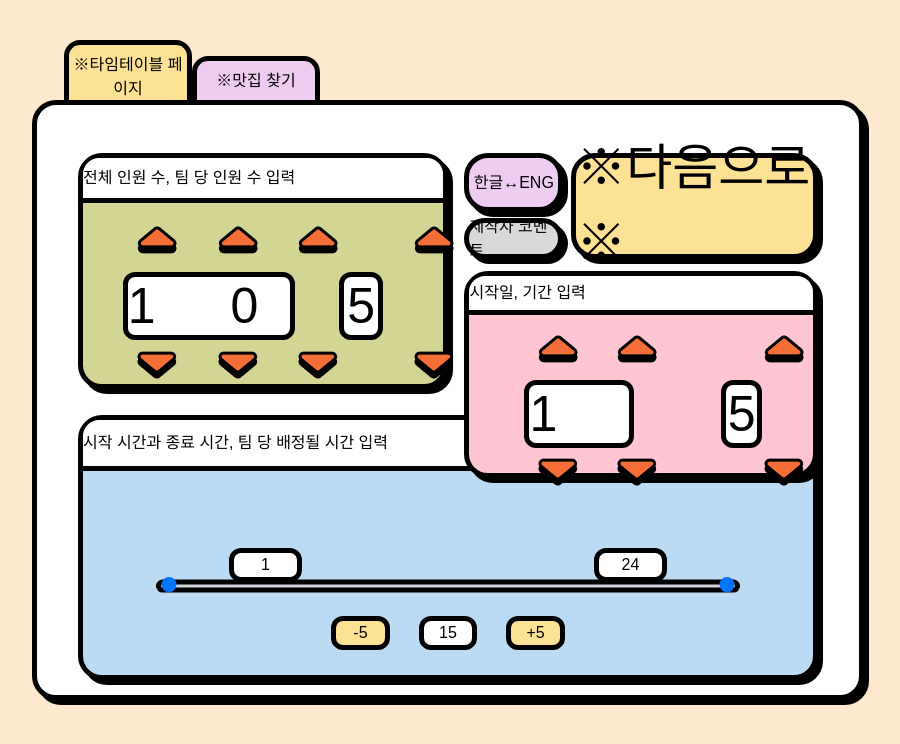
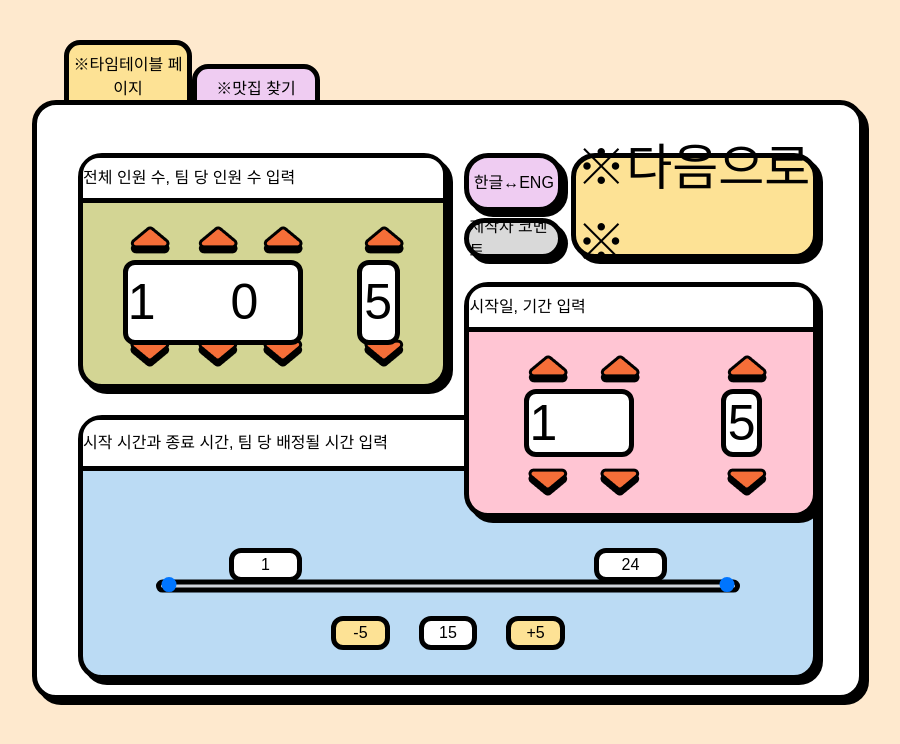
Before and after one commit to Siul49/web_programming_project, a website: page Time_Table/page1.html in a window 1280 px wide. Shown: the whole page, without its empty margins (192-1092 px from the left). Drawn offline with Linux system fonts and the light colour scheme; a web font is replaced by a local one.

Commit message:
4/10 약간의 수정

```diff
--- a/Time_Table/page1.html
+++ b/Time_Table/page1.html
@@ -9,11 +9,11 @@
   <link rel="stylesheet" href="css/style.css" />
 </head>
 
-<body class="bg-[#FEE9CE] h-screen flex justify-center items-center">
+<body class="bg-[#FEE9CE] w-screen h-screen flex justify-center items-center">
   <!-- 12시 까지? -->
   <!-- 상단 페이지 버튼 -->
   <button onclick="location.reload();" class="absolute w-[10%] h-[10%] left-[20%] top-[5%] bg-[#FDE295] text-black flex justify-center py-2 border-black rounded-2xl border-[5px] ">※타임테이블 페이지</button>
-  <button class="absolute w-[10%] h-[10%] left-[30%] top-[7%] bg-[#EFCCF2] text-black flex justify-center py-2 border-black rounded-2xl border-[5px] ">※맛집 찾기</button>
+  <button class="absolute w-[10%] h-[10%] left-[30%] top-[8%] bg-[#EFCCF2] text-black flex justify-center py-2 border-black rounded-2xl border-[5px] ">※맛집 찾기</button>
 
   <!-- ⚪ 메인 컨테이너 (전체 배경 흰색 틀) -->
   <div class='relative w-[65%] h-[75%] bg-white border-shadow-round flex justify-center items-center'>
@@ -52,7 +52,7 @@
       [&::-webkit-slider-thumb]:bg-center
       [&::-webkit-slider-thumb]:bg-contain
       [&::-webkit-slider-thumb]:cursor-pointer
-    " />
+      " />
 
         <!-- 최대값 조절 슬라이더 -->
         <input type="range" min="0" max="48" value="48" id="maxRange"
@@ -88,69 +88,70 @@
       </div>
 
       <!-- 위쪽 삼각 버튼들 (인원 수 증가) -->
-      <div class="relative top-[10%]">
-        <button class="relative left-[15%] hover:opacity-70">
+      <div class="relative w-full h-[10%] top-[10%]">
+        <button class="absolute left-[13%] hover:opacity-70">
           <img src="../resource/uptriangle.png" alt="인원 증가" class="w-65 h-31">
         </button>
-        <button class="relative left-[25%] hover:opacity-70">
+        <button class="absolute left-[32%] hover:opacity-70">
           <img src="../resource/uptriangle.png" alt="인원 증가" class="w-65 h-31">
         </button>
-        <button class="relative left-[35%] hover:opacity-70">
+        <button class="absolute left-[50%] hover:opacity-70">
           <img src="../resource/uptriangle.png" alt="인원 증가" class="w-65 h-31">
         </button>
-        <button class="relative left-[55%] hover:opacity-70">
+        <button class="absolute left-[78%] hover:opacity-70">
           <img src="../resource/uptriangle.png" alt="인원 증가" class="w-65 h-31">
         </button>
       </div>
 
       <!-- 인원 수 입력창 (총 인원 / 팀당 인원) -->
-      <div class="relative top-[15%]">
+      <div class="relative w-full h-[30%] top-[15%]">
         <input type="text" maxlength="3" value="100" oninput="this.value = this.value.replace(/[^0-9]/g, '')"
-               class="relative w-[48%] h-[10%] left-[11%] bg-[#FFF] border-black border-[5px] hover:border-[6px] rounded-xl z-20 text-[50px] text-center tracking-[1.5em] ">
+               class="absolute w-[50%] h-[100%] left-[11%] bg-[#FFF] border-black border-[5px] hover:border-[6px] rounded-xl z-20 text-[50px] text-center tracking-[1.5em] ">
         <input type="text" maxlength="1" value="5" oninput="this.value = this.value.replace(/[^0-9]/g, '')"
-               class="relative w-[12%] h-[10%] left-[22%] bg-[#FFF] border-black border-[5px] hover:border-[6px] rounded-xl z-20 text-[50px] text-center">
+               class="absolute w-[12%] h-[100%] left-[76%] bg-[#FFF] border-black border-[5px] hover:border-[6px] rounded-xl z-20 text-[50px] text-center">
       </div>
 
       <!-- 아래쪽 삼각 버튼들 (인원 수 감소) -->
-      <div class="relative top-[20%]">
-        <button class="relative left-[15%] hover:opacity-70">
+      <div class="relative w-full h-[10%] top-[20%]">
+        <button class="absolute left-[13%] hover:opacity-70">
           <img src="/resource/downtriangle.png" alt="인원 감소" class="w-65 h-31">
         </button>
-        <button class="relative left-[25%] hover:opacity-70">
+        <button class="absolute left-[32%] hover:opacity-70">
           <img src="/resource/downtriangle.png" alt="인원 감소" class="w-65 h-31">
         </button>
-        <button class="relative left-[35%] hover:opacity-70">
+        <button class="absolute left-[50%] hover:opacity-70">
           <img src="/resource/downtriangle.png" alt="인원 감소" class="w-65 h-31">
         </button>
-        <button class="relative left-[55%] hover:opacity-70">
+        <button class="absolute left-[78%] hover:opacity-70">
           <img src="/resource/downtriangle.png" alt="인원 감소" class="w-65 h-31">
         </button>
       </div>
     </div>
 
     <!-- 🟪 날짜/요일 조작 패널 (우측 보라 영역) -->
-    <div class='absolute w-[43%] h-[35%] right-[5%] top-[20%] bg-[#FFC5D3] border-shadow-round mt-12 z-20'>
+    <div class='absolute w-[43%] h-[40%] right-[5%] bottom-[30%] bg-[#FFC5D3] border-shadow-round mt-12 z-20'>
 
       <!-- 상단 탭바 -->
-      <div class='relative w-full h-[20%] bg-[#FFF] border-black border-b-[5px] rounded-tl-2xl rounded-tr-2xl z-20 flex items-center text-[20px]'>
+      <div class='absolute w-full h-[20%] bg-[#FFF] border-black border-b-[5px] rounded-tl-2xl rounded-tr-2xl z-20 flex items-center text-[20px]'>
         시작일, 기간 입력
       </div>
 
       <!-- 위쪽 삼각 버튼들 (날짜 증가) -->
-      <div class="relative top-[10%]">
-        <button class="relative left-[20%] hover:opacity-70">
-          <img src="/resource/uptriangle.png" alt="날짜 증가" class="w-65 h-31">
+      <div class="relative w-full h-[10%] top-[30%]">
+        <button class="absolute left-[17%] hover:opacity-70">
+          <img src="../resource/uptriangle.png" alt="인원 증가" class="w-65 h-31">
         </button>
-        <button class="relative left-[30%] hover:opacity-70">
-          <img src="/resource/uptriangle.png" alt="날짜 증가" class="w-65 h-31">
+        <button class="absolute left-[38%] hover:opacity-70">
+          <img src="../resource/uptriangle.png" alt="인원 증가" class="w-65 h-31">
         </button>
-        <button class="relative left-[60%] hover:opacity-70">
-          <img src="/resource/uptriangle.png" alt="날짜 증가" class="w-65 h-31">
+
+        <button class="absolute left-[75%] hover:opacity-70">
+          <img src="../resource/uptriangle.png" alt="인원 증가" class="w-65 h-31">
         </button>
       </div>
 
       <!-- 날짜 입력창 (날짜 / 요일) -->
-      <div class="relative top-[15%]">
+      <div class="relative w-full h-[50%] top-[35%]">
         <input type="text" maxlength="2" value="10" oninput="this.value = this.value.replace(/[^0-9]/g, '')"
                class="relative w-[32%] h-[10%] left-[16%] bg-[#FFF] border-black border-[5px] hover:border-[6px] rounded-xl z-20 text-[50px] text-center tracking-[1.5em]">
         <input type="text" maxlength="1" value="5" oninput="this.value = this.value.replace(/[^0-9]/g, '')"
@@ -158,15 +159,16 @@
       </div>
 
       <!-- 아래쪽 삼각 버튼들 (날짜 감소) -->
-      <div class="relative top-[20%]">
-        <button class="relative left-[20%] hover:opacity-70">
-          <img src="/resource/downtriangle.png" alt="날짜 감소" class="w-65 h-31">
+      <div class="relative w-full h-[10%] top-[40%]">
+        <button class="absolute left-[17%] hover:opacity-70">
+          <img src="/resource/downtriangle.png" alt="인원 감소" class="w-65 h-31">
         </button>
-        <button class="relative left-[30%] hover:opacity-70">
-          <img src="/resource/downtriangle.png" alt="날짜 감소" class="w-65 h-31">
+        <button class="absolute left-[38%] hover:opacity-70">
+          <img src="/resource/downtriangle.png" alt="인원 감소" class="w-65 h-31">
         </button>
-        <button class="relative left-[60%] hover:opacity-70">
-          <img src="/resource/downtriangle.png" alt="날짜 감소" class="w-65 h-31">
+
+        <button class="absolute left-[75%] hover:opacity-70">
+          <img src="/resource/downtriangle.png" alt="인원 감소" class="w-65 h-31">
         </button>
       </div>
     </div>
```
Also changed, not shown: Time_Table/css/style.css.
